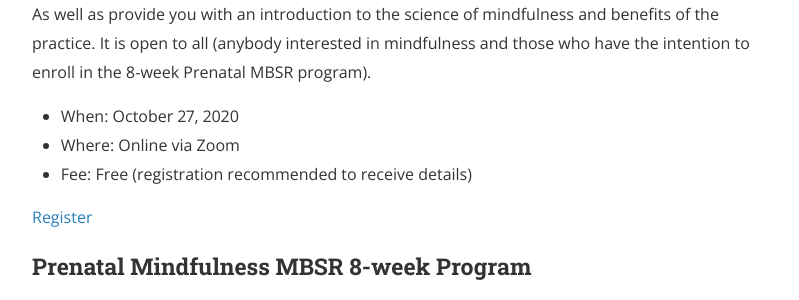
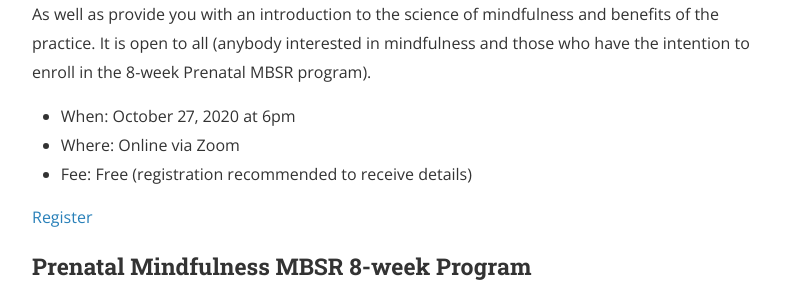
Before and after one commit to mindfulnessone/mindfulnessone.github.io, a Jekyll site: the page built from course-schedule.md, in a window 1280 px wide. Shown: the part 301-601 px from the top of the page, without its empty margins (240-1039 px from the left). Built offline with Jekyll 4.4.1, drawn with Linux system fonts in a browser that asks for light colours; nearby versions of some CDN libraries.

Commit message:
Update course-schedule.md

```diff
--- a/course-schedule.md
+++ b/course-schedule.md
@@ -11,7 +11,7 @@ order: 3
 ### Free Info Session about Prenatal Mindfulness MBSR Program
 Attending the 1.5 hour free information session will give you a taste of what mindfulness is about. As well as provide you with an introduction to the science of mindfulness and benefits of the practice. It is open to all (anybody interested in mindfulness and those who have the intention to enroll in the 8-week Prenatal MBSR program).
 
-- When: October 27, 2020
+- When: October 27, 2020 at 6pm
 - Where: Online via Zoom
 - Fee: Free (registration recommended to receive details)
 
```
